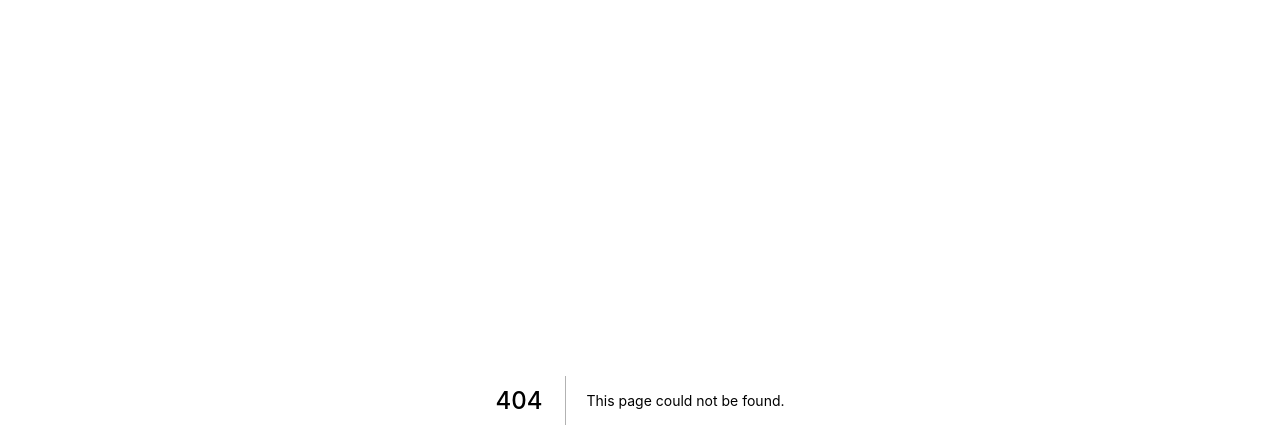
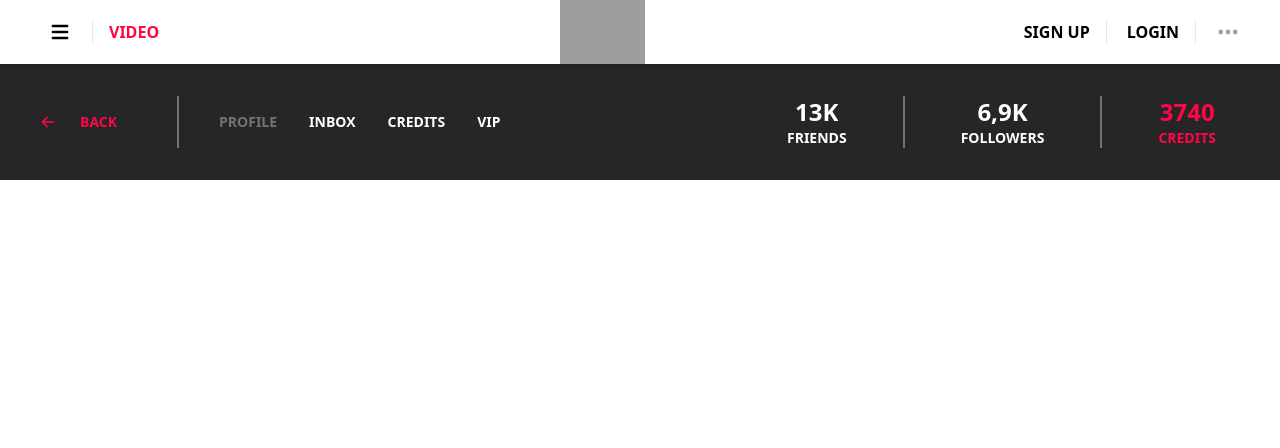
Before and after one commit to Gan-Tu/ProjectMusic, a Next.js app: page /artists/1 in a window 1280 px wide. Before the commit this address had no page. Shown: the top 448 px of the page. Built offline with nearby package versions, Linux system fonts and the light colour scheme; grey boxes are pictures that could not be loaded; a web font is replaced by a local one.

Commit message:
add artist profile page placeholder

```diff
--- a/components/Header.js
+++ b/components/Header.js
@@ -1,9 +1,8 @@
 import Image from "next/image";
-import { useRouter } from "next/router";
 import { MenuIcon, DotsHorizontalIcon } from "@heroicons/react/solid";
+import Link from "next/link";
 
 export default function Header() {
-  const router = useRouter();
   return (
     <header className="sticky top-0 z-50 grid grid-cols-3 bg-white px-2 shadow-md md:px-10">
       <div className="flex items-center uppercase font-extrabold text-md space-x-3">
@@ -17,20 +16,22 @@ export default function Header() {
 
       <div className="justify-center flex cursor-pointer">
         <div className="relative h-16 w-40">
+          {/* TODO: change to home page after done */}
+          <Link href="/artists">
             <Image
               src="https://pm-vue.projctone.com/static/img/logo.98d7b40.png"
               layout="fill"
               objectFit="contain"
               objectPosition="left"
               alt="Project Music logo"
-            onClick={() => router.push("/")}
             />
+          </Link>
         </div>
       </div>
 
       <div className="flex space-x-5 uppercase font-extrabold text-md cursor-pointer transparent-selection items-center justify-end">
-        <div className="border-r pr-4">Sign Up</div>
-        <div className="border-r pr-4">Login</div>
+        <div className="border-r pr-4 hidden md:inline-flex">Sign Up</div>
+        <div className="border-r pr-4 hidden md:inline-flex">Login</div>
         <div className="flex cursor-pointer items-center text-gray-400">
           <DotsHorizontalIcon className="h-6" />
         </div>
--- /dev/null
+++ b/pages/artists/[name].js
@@ -0,0 +1,42 @@
+import AppContainer from "../../components/AppContainer";
+import { useRouter } from "next/router";
+import { ArrowLeftIcon } from "@heroicons/react/solid";
+
+export default function ArtistProfile() {
+  const router = useRouter();
+  // const { name } = router.query;
+  return (
+    <AppContainer title={"Nick Breton - Profile"}>
+      <div className="uppercase p-8 bg-neutral-800 text-white flex text-center font-semibold text-sm transparent-selection cursor-pointer place-content-between">
+        <div className="flex space-x-10">
+          <div className="text-pmred mr-5 flex items-center">
+            <div className="flex cursor-pointer items-center p-2 mr-4">
+              <ArrowLeftIcon className="h-4" />
+            </div>
+            Back
+          </div>
+          <div className="flex space-x-8 border-l-2 border-neutral-500 pl-10 items-center">
+            <p className="text-neutral-500">Profile</p>
+            <p>Inbox</p>
+            <p>Credits</p>
+            <p>VIP</p>
+          </div>
+        </div>
+        <div className="items-center space-x-14 px-8 hidden lg:inline-flex">
+          <div className="flex flex-col border-r-2 pr-14 border-neutral-500 ">
+            <div className="text-2xl">13K</div>
+            <div>Friends</div>
+          </div>
+          <div className="flex flex-col border-r-2 pr-14 border-neutral-500 ">
+            <div className="text-2xl">6,9K</div>
+            <div>Followers</div>
+          </div>
+          <div className="flex flex-col text-pmred">
+            <div className="text-2xl">3740</div>
+            <div>Credits</div>
+          </div>
+        </div>
+      </div>
+    </AppContainer>
+  );
+}
--- a/pages/artists/index.js
+++ b/pages/artists/index.js
@@ -1,6 +1,7 @@
 import AppContainer from "../../components/AppContainer";
 import Image from "next/image";
 import { getArtistHomePageData } from "../../utils/getFakeArtistsData";
+import Link from "next/link";
 
 export default function ArtistsHome({ artistsData }) {
   return (
@@ -10,7 +11,9 @@ export default function ArtistsHome({ artistsData }) {
         className="grid grid-cols-1 md:grid-cols-2 xl:grid-cols-3"
       >
         {artistsData.map((x) => (
-          <li key={x.name} className="flex artists-alternate-row-reverse">
+          // TODO: change to actual artist name
+          <Link href="/artists/nick-breton" key={x.name}>
+            <li className="flex artists-alternate-row-reverse">
               <div className="relative flex-grow cursor-pointer flex-1 aspect-square">
                 <Image
                   src={x.imgUrl}
@@ -32,6 +35,7 @@ export default function ArtistsHome({ artistsData }) {
                 </div>
               </div>
             </li>
+          </Link>
         ))}
       </ul>
     </AppContainer>
```
Lines whose indentation alone changed are shown as unchanged.
